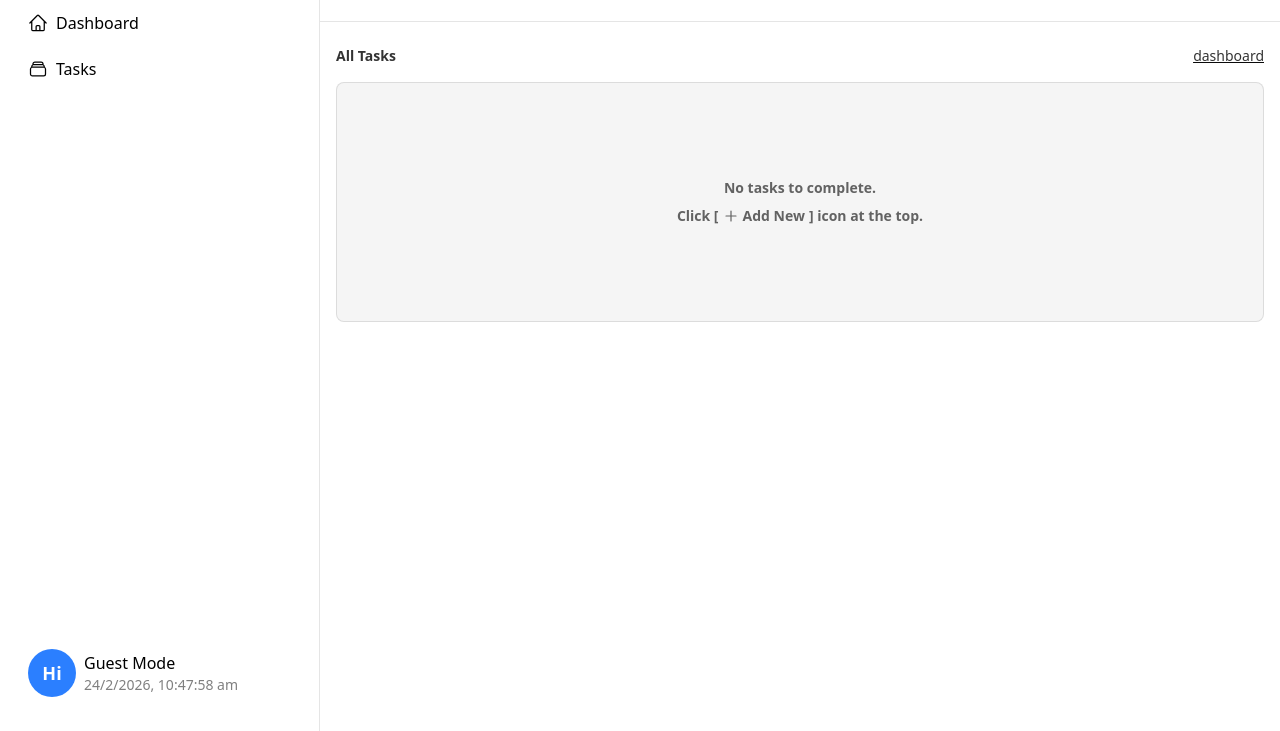
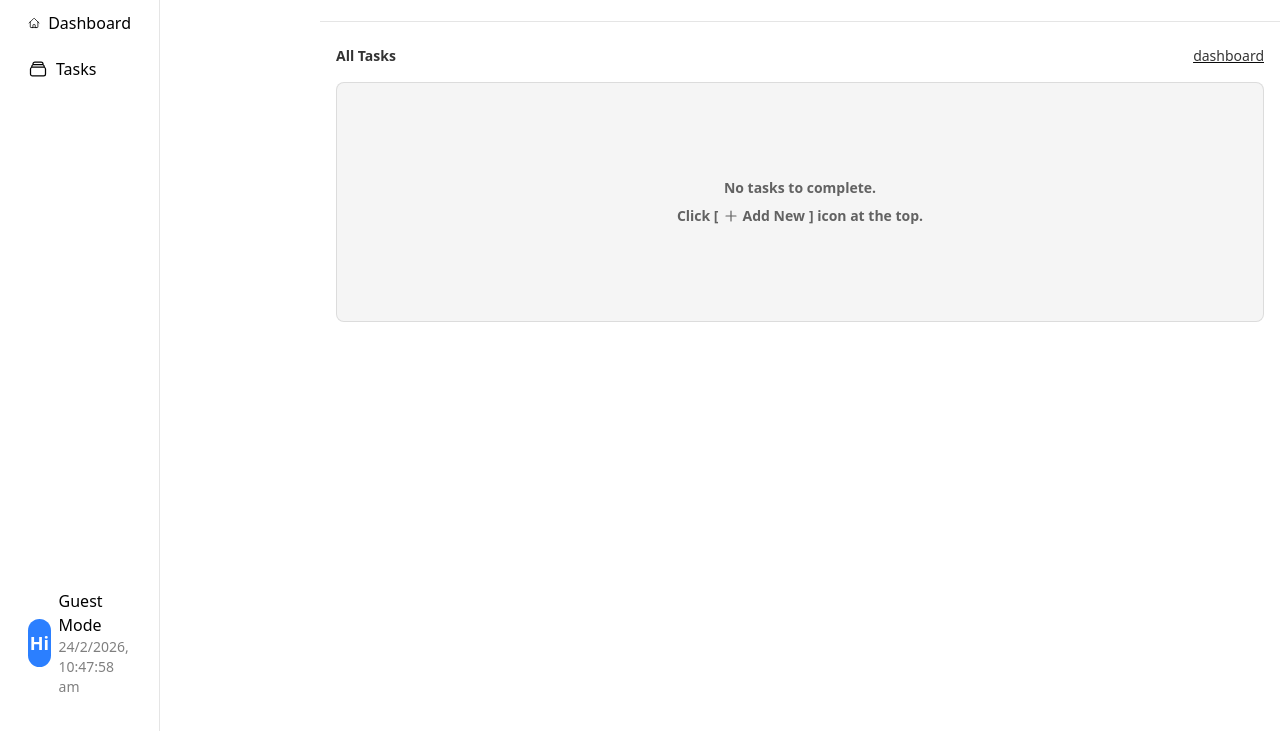
Before and after one commit to gursharanme/Taskora, a website built with Vite: page tasks.html in a window 1280 px wide. Shown: the part 69-800 px from the top of the page. Built offline with nearby package versions, Linux system fonts and the light colour scheme; a web font is replaced by a local one.

Commit message:
update sidebar styling

```diff
--- a/tasks.html
+++ b/tasks.html
@@ -8,10 +8,10 @@
     <title>All Tasks | Taskora</title>
   </head>
   <body>
-    <div class="xl:grid xl:grid-cols-12 w-full min-h-screen">
+    <div class="xl:grid xl:grid-cols-12 w-full min-h-dvh">
       <aside
         id="sidebar"
-        class="absolute top-0 left-0 w-[90%] md:w-1/2 xl:w-full xl:static xl:col-span-3 border-r border-black/10 h-[100dvh] z-999 px-3 py-5 md:px-4 md:py-6 hidden xl:block bg-white"
+        class="absolute h-screen top-0 left-0 w-[90%] md:w-1/2 xl:static xl:col-span-3 border-r border-black/10 px-3 py-5 md:px-4 md:py-6 hidden xl:block bg-white z-999"
       >
         <div class="flex flex-col gap-5 h-full">
           <!-- logo and sidebar close button -->
```
Also changed, not shown: index.html (+1 -1 lines).
